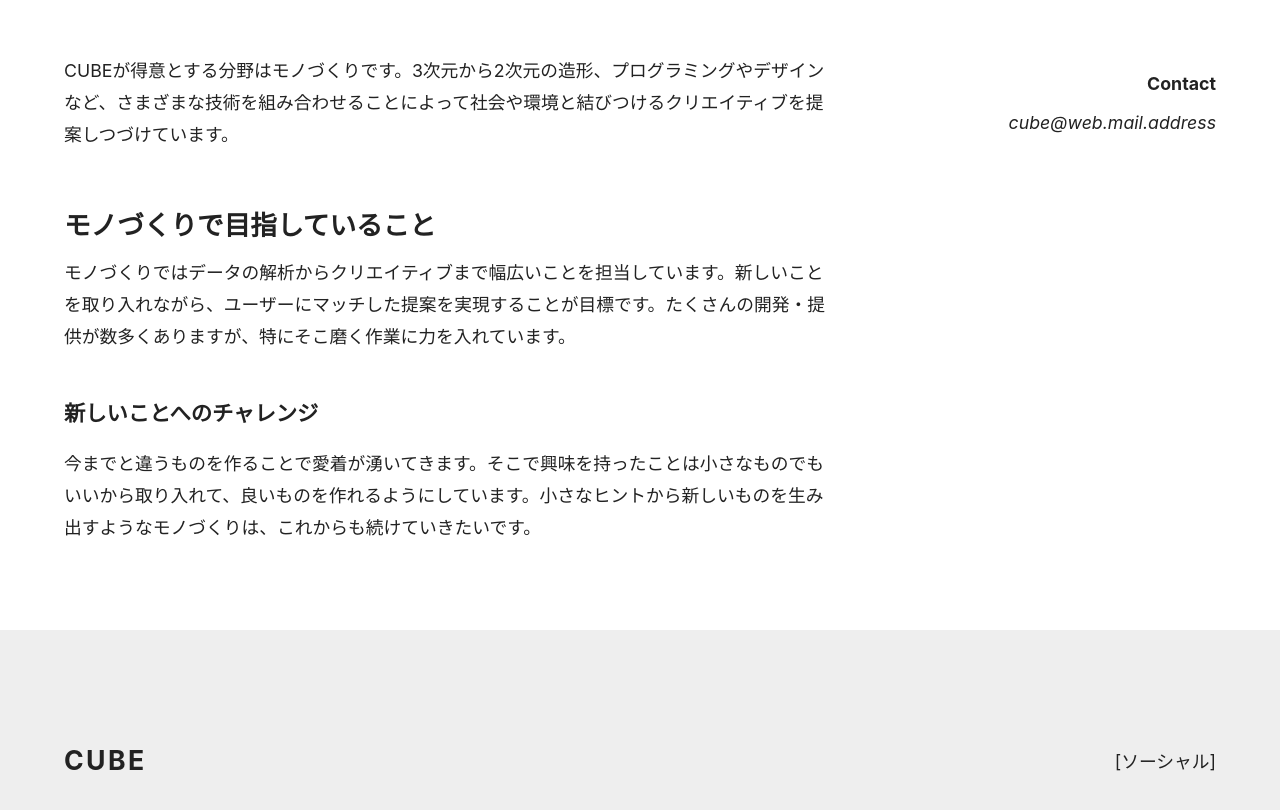
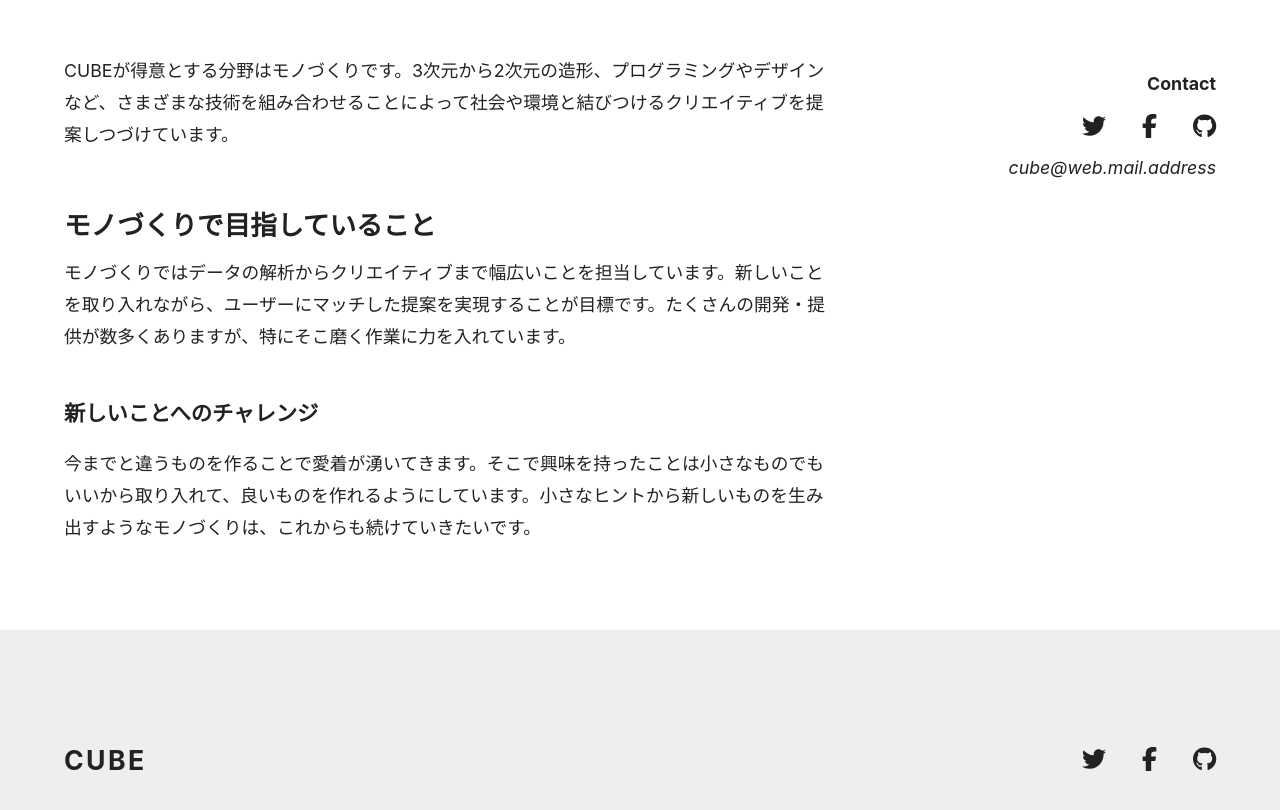
Before and after one commit to makoto-ogata/my-next-blog, a Next.js app: page /about in a window 1280 px wide. Shown: the part 1062-1872 px from the top of the page. Built offline with nearby package versions, Linux system fonts and the light colour scheme.

Commit message:
create sosial components

```diff
--- a/components/contact.js
+++ b/components/contact.js
@@ -1,9 +1,11 @@
+import Social from 'components/social'
 import styles from 'styles/contact.module.css'
 
 export default function Contact(){
     return(
         <div className={styles.stack}>
             <h3 className={styles.heading}>Contact</h3>
+            <Social />
             <address>cube@web.mail.address</address>
         </div>
     )
--- a/components/footer.js
+++ b/components/footer.js
@@ -1,5 +1,6 @@
 import Logo from './logo'
 import Container from 'components/container'
+import Social from 'components/social'
 import styles from 'styles/footer.module.css'
 
 export default function Footer() {
@@ -8,7 +9,7 @@
             <Container>
                 <div className={styles.flexContainer}>
                     <Logo />
-                    [ソーシャル]
+                    <Social />
                 </div>
             </Container>
         </footer>
--- /dev/null
+++ b/components/social.js
@@ -0,0 +1,33 @@
+import styles from 'styles/social.module.css'
+
+import { FontAwesomeIcon } from '@fortawesome/react-fontawesome'
+import {
+    faTwitter,
+    faFacebookF,
+    faGithub,
+} from '@fortawesome/free-brands-svg-icons'
+
+export default function Social(){
+    return (
+        <ul className={styles.list} >
+            <li>
+                <a href="https://twitter.com">
+                    <FontAwesomeIcon icon={faTwitter} />
+                    <span className="sr-only">Twitter</span>
+                </a>
+            </li>
+            <li>
+                <a href="https://www.facebook.com">
+                    <FontAwesomeIcon icon={faFacebookF} />
+                    <span className="sr-only">Facebook</span>
+                </a>
+            </li>
+            <li>
+                <a href="https://github.com">
+                    <FontAwesomeIcon icon={faGithub} />
+                    <span className="sr-only">GitHub</span>
+                </a>
+            </li>
+        </ul>
+    )
+}
--- a/pages/_app.js
+++ b/pages/_app.js
@@ -1,5 +1,8 @@
 import 'styles/globals.css'
 import Layout from 'components/layout'
+import '@fortawesome/fontawesome-svg-core/styles.css'
+import { config } from '@fortawesome/fontawesome-svg-core'
+config.autoAddCss = false
 
 function MyApp({ Component, pageProps }) {
   return (
--- /dev/null
+++ b/styles/social.module.css
@@ -0,0 +1,5 @@
+.list {
+    display: flex;
+    gap: 1.5em;
+    font-size: 24px;
+}
```
